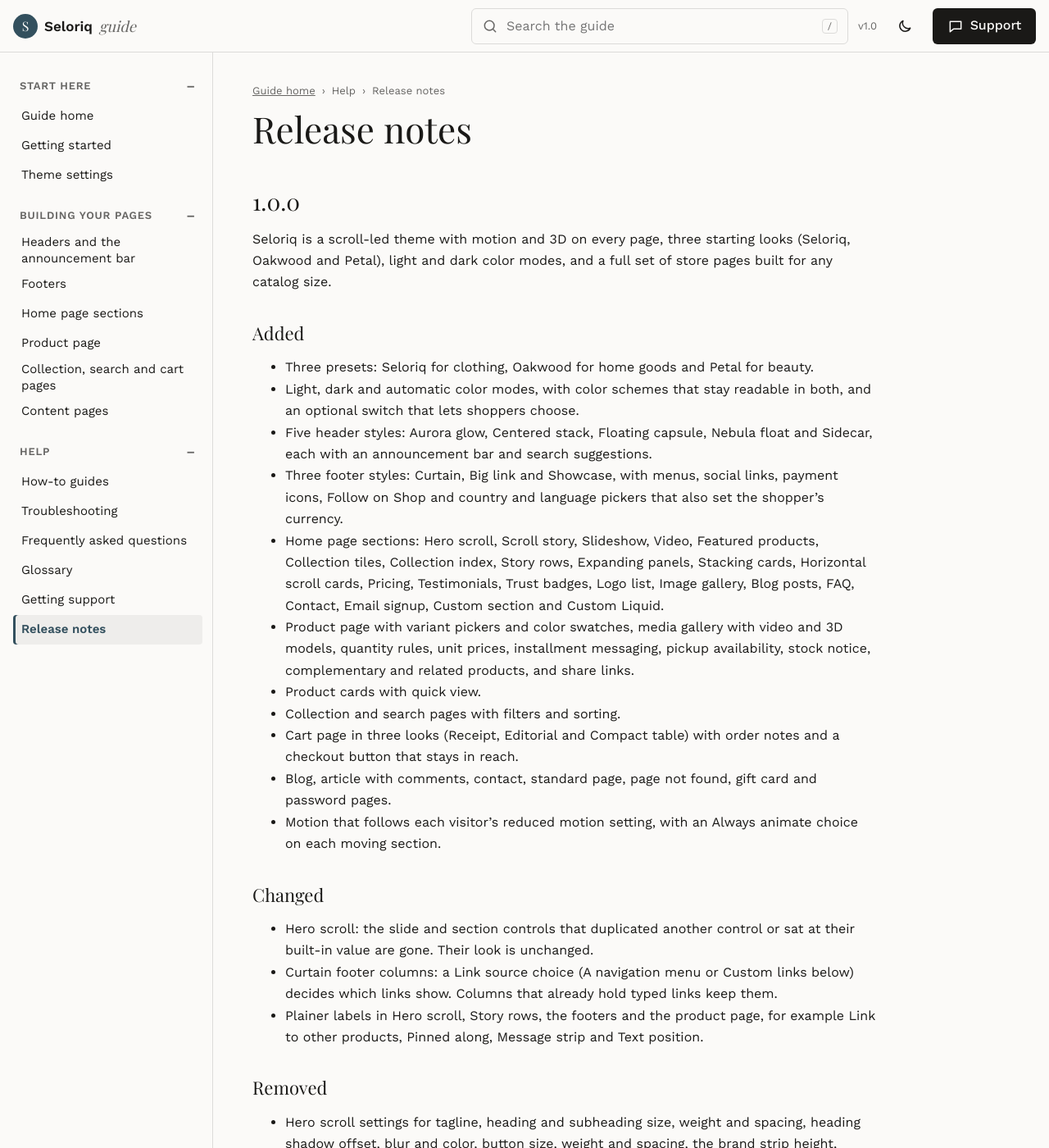
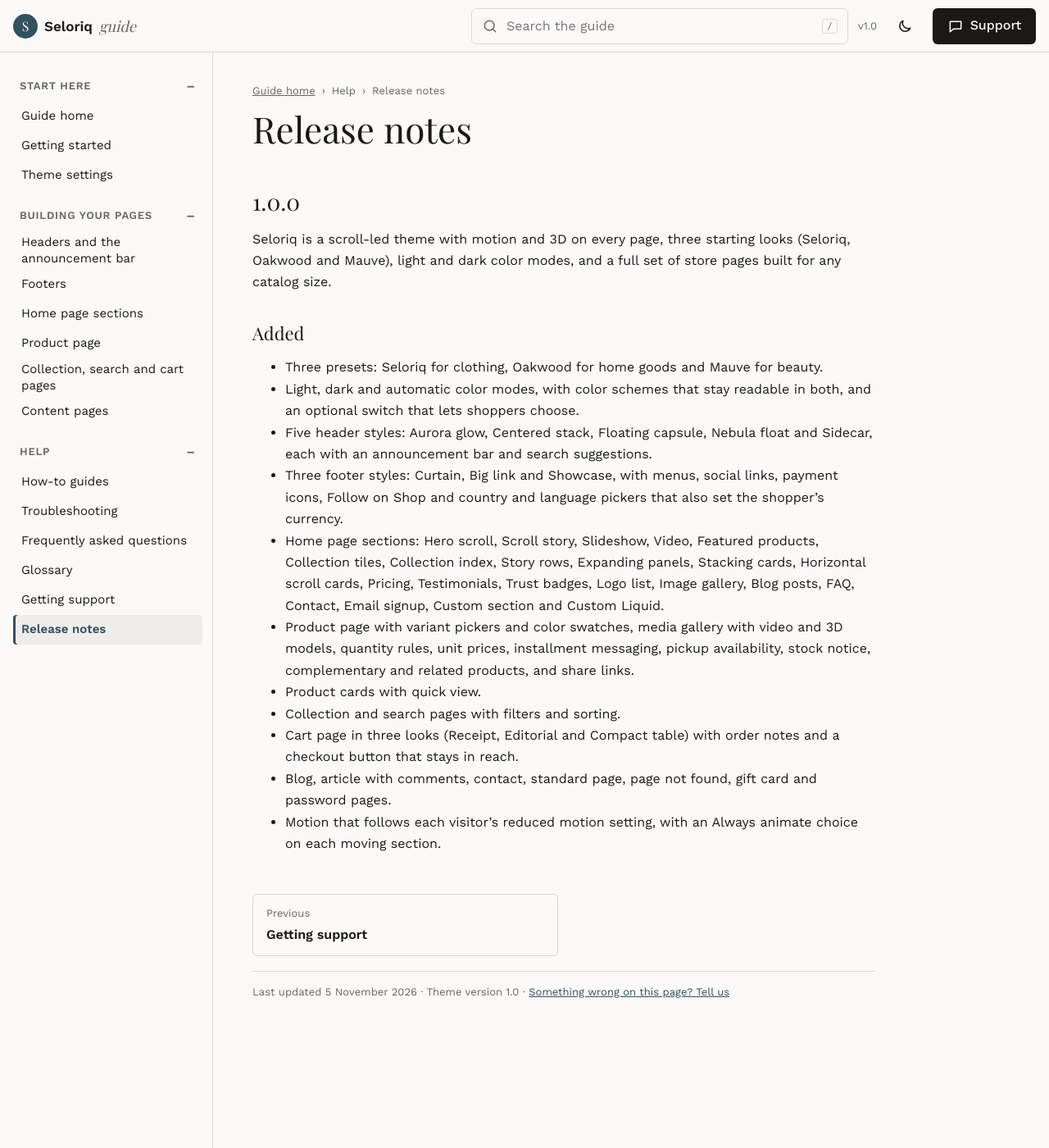
Before and after one commit to farazpawle/theme-guide, a Jekyll site: the page built from release-notes.md, in a window 1280 px wide and 1400 px high. Shown: the whole window at 82% size. Built offline with Jekyll 4.4.1, drawn with Linux system fonts in a browser that asks for light colours; some web fonts are replaced; some of the changed text lies outside the part shown.

Commit message:
Wave 18: Hero scroll short-screen tip, colour-fit tips, Mauve release notes
Co-Authored-By: Claude Sonnet 5.5 <noreply@anthropic.com>

```diff
--- a/release-notes.md
+++ b/release-notes.md
@@ -8,14 +8,14 @@ updated: 2026-10-29
 ## 1.0.0
 
 {{ site.theme_name }} is a scroll-led theme with motion and 3D on every
-page, three starting looks ({{ site.theme_name }}, Oakwood and Petal), light
+page, three starting looks ({{ site.theme_name }}, Oakwood and Mauve), light
 and dark color modes, and a full set of store pages built for any catalog
 size.
 
 ### Added
 
 - Three presets: {{ site.theme_name }} for clothing, Oakwood for home goods
-  and Petal for beauty.
+  and Mauve for beauty.
 - Light, dark and automatic color modes, with color schemes that stay
   readable in both, and an optional switch that lets shoppers choose.
 - Five header styles: Aurora glow, Centered stack, Floating capsule, Nebula
@@ -40,11 +40,3 @@ size.
   card and password pages.
 - Motion that follows each visitor's reduced motion setting, with an Always
   animate choice on each moving section.
-
-### Changed
-- Hero scroll: the slide and section controls that duplicated another control or sat at their built-in value are gone. Their look is unchanged.
-- Curtain footer columns: a Link source choice (A navigation menu or Custom links below) decides which links show. Columns that already hold typed links keep them.
-- Plainer labels in Hero scroll, Story rows, the footers and the product page, for example Link to other products, Pinned along, Message strip and Text position.
-
-### Removed
-- Hero scroll settings for tagline, heading and subheading size, weight and spacing, heading shadow offset, blur and color, button size, weight and spacing, the brand strip height, spacing, speed, movement size and brightness, the pill, secondary button and progress bar strengths, and the slide counter size and color.
```
Also changed, not shown: other parts of release-notes.md (+1 -1 lines), collection-search-cart.md (+6 -2 lines), content-pages.md (+4 -0 lines), sections.md (+13 -7 lines), assets/images/settings/presets-mauve-desktop-light.webp (added), assets/images/settings/presets-mauve-phone-light.webp (added), 1 other file.
